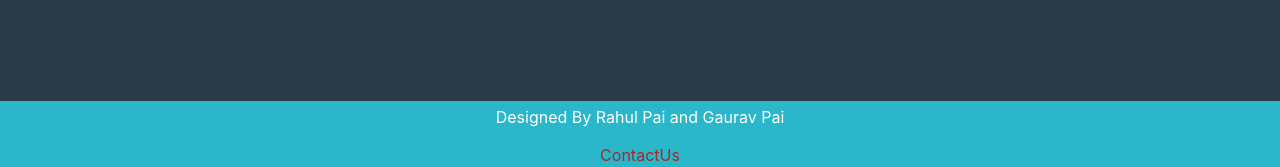
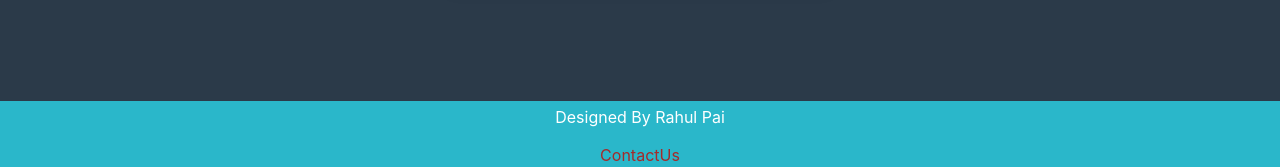
Before and after one commit to Rahulpai7/Courier-Management-System, a PHP site: page /home/contactUs.php in a window 1280 px wide. Shown: the part 633-800 px from the top of the page. Run offline with PHP 8.4, Linux system fonts and the light colour scheme.

Commit message:
Update footer.php

```diff
--- a/courier-management-system-main/home/footer.php
+++ b/courier-management-system-main/home/footer.php
@@ -18,8 +18,8 @@
 <body>
 <footer class="footer">
 
-  <p style="margin-top: 4px;margin-bottom:-10px"> Designed By Rahul Pai and Gaurav Pai</p><br>
-  <a href="mailto:premkumar1215225@gmail.com" style="color:brown">ContactUs</a>
+  <p style="margin-top: 4px;margin-bottom:-10px"> Designed By Rahul Pai</p><br>
+  <a href="mailto:rahulgpaig@gmail.com" style="color:brown">ContactUs</a>
 
 </footer>
 
```
